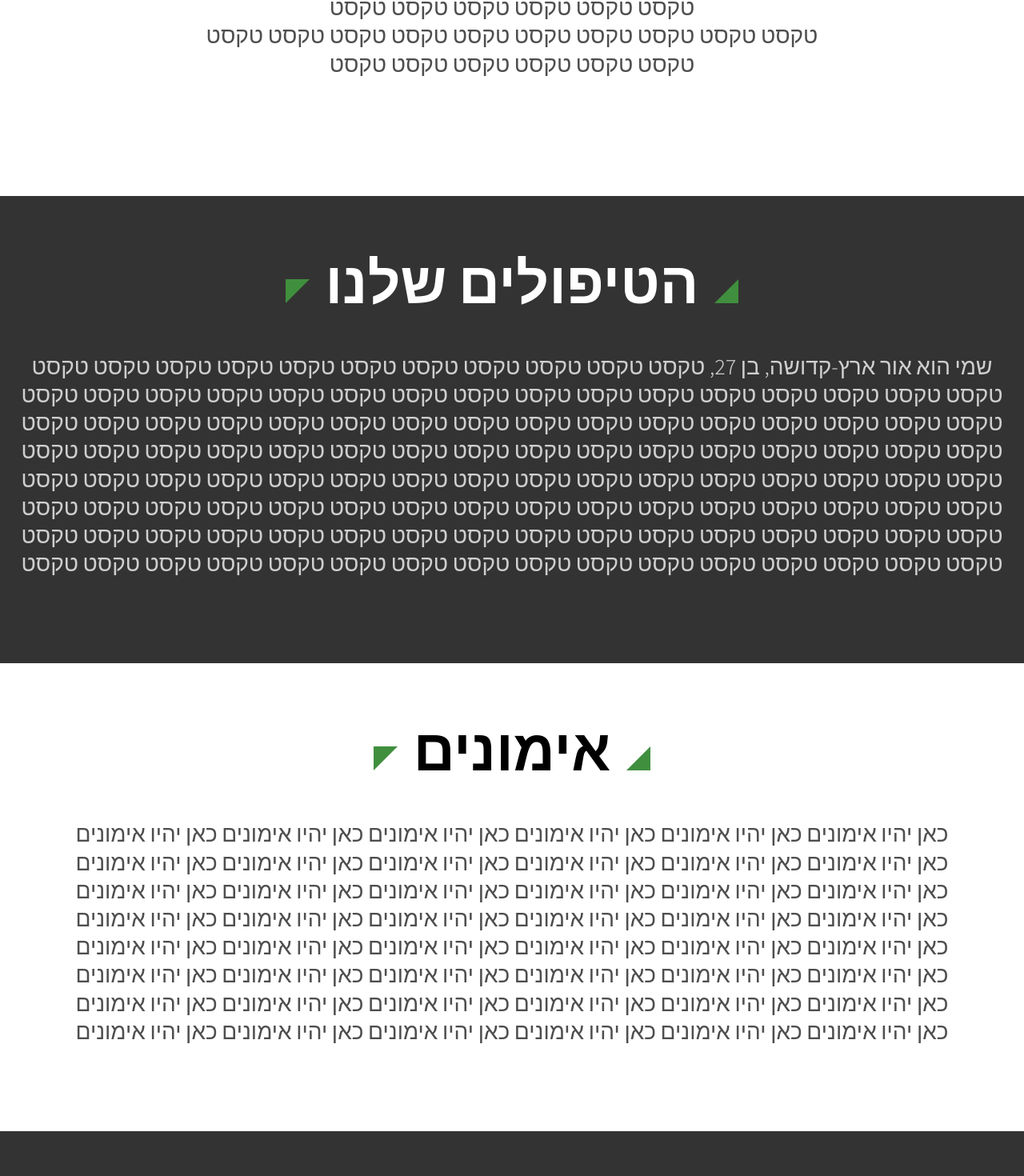
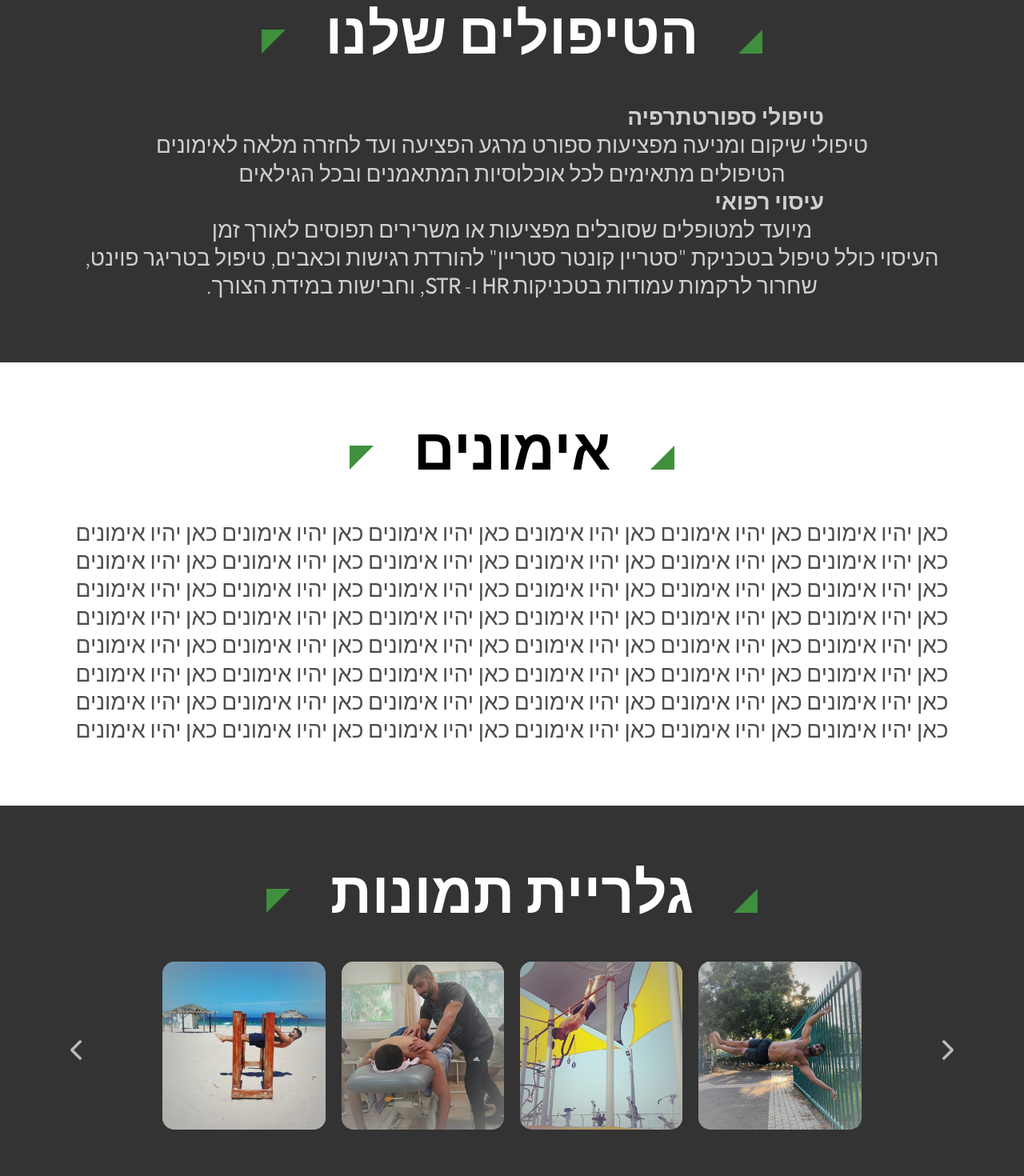
Before and after one commit to RLeDEV/Or_Sports_Therapy, a React (Create React App) app: page / in a window 1280 px wide. Shown: the part 1299-2769 px from the top of the page at 80% size. Built offline with nearby package versions, Linux system fonts and the light colour scheme.

Commit message:
Gallery Changes

```diff
--- a/src/App.css
+++ b/src/App.css
@@ -23,13 +23,13 @@
 
 .title span{
   position: relative;
-  padding: 20px;
+  padding: 50px;
   font-size: 9vh;
   font-weight: 900;
 }
 
 .content {
-  padding-bottom: 80px;
+  padding-bottom: 50px;
   font-size: 3.5vh;
   font-weight: 100;
   color: rgb(78, 78, 78);
--- a/src/Components/About/index.js
+++ b/src/Components/About/index.js
@@ -12,14 +12,13 @@ export default function About(props) {
                 </div>
                 <div className="content">
                     <p>
-                     שמי הוא אור ארץ-קדושה, בן 27, טקסט טקסט טקסט טקסט טקסט טקסט טקסט טקסט טקסט טקסט טקסט <br />
-                     טקסט טקסט טקסט טקסט טקסט טקסט טקסט טקסט טקסט טקסט טקסט טקסט טקסט טקסט טקסט טקסט <br />
-                     טקסט טקסט טקסט טקסט טקסט טקסט טקסט טקסט טקסט טקסט טקסט טקסט טקסט טקסט טקסט טקסט <br />
-                     טקסט טקסט טקסט טקסט טקסט טקסט טקסט טקסט טקסט טקסט טקסט טקסט טקסט טקסט טקסט טקסט <br />
-                     טקסט טקסט טקסט טקסט טקסט טקסט טקסט טקסט טקסט טקסט טקסט טקסט טקסט טקסט טקסט טקסט <br />
-                     טקסט טקסט טקסט טקסט טקסט טקסט טקסט טקסט טקסט טקסט טקסט טקסט טקסט טקסט טקסט טקסט <br />
-                     טקסט טקסט טקסט טקסט טקסט טקסט טקסט טקסט טקסט טקסט טקסט טקסט טקסט טקסט טקסט טקסט <br />
-                     טקסט טקסט טקסט טקסט טקסט טקסט טקסט טקסט טקסט טקסט טקסט טקסט טקסט טקסט טקסט טקסט <br />
+                   .שמי הוא אור ארץ-קדושה, ספורטתרפיסט ומעשה רופאי מתמחה <br />
+                    .התמחותי היא בשיקום מפציעות ספורט, ואני מאמין כושר אישי וקבוצתי מוסמך מכון וינגייט <br />
+                   .Street Workout-ו Calisthenics  הנני בעל התמחות באימוני <br />
+                   <b> :תעודות הסמכה </b><br />
+                     ספורטתרפיסט - <br />
+                     מאמן כושר אישי, לקבוצות ולילדים - <br />
+                     מעסה רפואי, שוודי ומעסה ספורטאים - <br />
                     </p>
                 </div>
             </div>
--- /dev/null
+++ b/src/Components/Gallery/Gallery.js
@@ -0,0 +1,77 @@
+import React from 'react';
+import Sliderr from './Slider.js';
+import './sliders.css';
+
+export default class Gallery extends React.Component {
+    constructor(props) {
+        super(props)
+        this.state = {
+            width: 200,
+            height: 200,
+            images: [
+                '1.png',
+                '2.png',
+                '3.png',
+                '4.png',
+                '5.png',
+                '6.png',
+            ],
+            currentIndex: 0
+        }
+    }
+
+    slideLeft() {
+        const lastIndex = this.state.images.length - 3;
+        const resetIndex = this.state.currentIndex === lastIndex;
+        const index = resetIndex ? 0 : this.state.currentIndex + 3;
+        this.setState({currentIndex: index});
+    }
+
+    slideRight() {
+        const lastIndex = this.state.images.length - 3;
+        const resetIndex = this.state.currentIndex === 0;
+        const index = resetIndex ? lastIndex : this.state.currentIndex - 3  ;
+        this.setState({currentIndex: index});
+    }
+
+    renderSliders() {
+        console.log(this.props.dark)
+        const index = this.state.currentIndex;
+        let firstFiveImages = this.state.images.slice(index, index + 4);
+        if(firstFiveImages.length < 4) {
+            firstFiveImages = firstFiveImages.concat(this.state.images.slice(0, 4 - firstFiveImages.length));
+        }
+        return (
+            <div className={this.props.id + (this.props.dark ? " section-dark" : "")}>
+                <div className="slider-items">
+                <a className="arrow left">
+                    <i className="fas fa-chevron-left" id="prev" onClick={() => this.slideLeft()}/>
+                </a>
+                    {
+                        firstFiveImages.map((image, index) => {
+                            return (
+                                <Sliderr
+                                    image={image}
+                                    width={this.state.width}
+                                    height={this.state.height}
+                                    key={index}
+                                />
+                            )
+                        })
+                    }
+                <a className="arrow right">
+                    <i className="fas fa-chevron-right" id="next" onClick={() => this.slideRight()}/>
+                </a>
+                </div>
+            </div>
+        )
+    }
+
+    render() {
+        return (
+            <div className="slider">
+                {this.renderSliders()}
+            </div>
+        )
+    }
+}
--- /dev/null
+++ b/src/Components/Gallery/Slider.js
@@ -0,0 +1,28 @@
+import React from 'react';
+import PropTypes from 'prop-types';
+
+const Slider = ({image, width, height}) => {
+    const backgroundImage = require(`./img/${image}`);
+    const styles = {
+        backgroundImage: `url(${backgroundImage})`,
+        backgroundPosition: 'center center',
+        backgroundSize: 'cover',
+        backgroundRepeat: 'fixed',
+        float: 'left',
+        width: `${width}px`,
+        height: `${height}px`,
+        marginRight: '10px',
+        marginLeft: '10px',
+        flex: 1
+    }
+    return (
+        <div className="slide" style={styles}></div>
+    )
+}
+
+Slider.defaultProps = {
+    width: 300,
+    height: 600
+}
+
+export default Slider;
--- a/src/Components/Gallery/index.css
+++ b/src/Components/Gallery/index.css
@@ -1,16 +1,6 @@
 #prev,#next {
-    font-size: 35px;
-    color: rgb(175, 175, 175);
     transition: all 0.5s;
-    padding-top: 15vh
-}
-
-#next {
-    margin-left: 30px;
-}
-
-#prev {
-    margin-right: 30px;
+    color: rgb(221, 221, 221);
 }
 
 #prev:hover, #next:hover{
--- a/src/Components/Gallery/index.js
+++ b/src/Components/Gallery/index.js
@@ -1,73 +1,20 @@
 import React from 'react';
-import img1 from './img/1.png';
-import img2 from './img/2.png';
-import img3 from './img/3.png';
-import img4 from './img/4.png';
-import img5 from './img/5.png';
-import img6 from './img/6.png';
+import Gallery from './Gallery';
 import './index.css';
 
-export default class Gallery extends React.Component {
-    constructor(props) {
-        super(props);
-        this.state = {
-            currentImageIndex: 0,
-            images: [
-                img1,
-                img2,
-                img3,
-                img4,
-                img5,
-                img6
-            ]
-        }
-        this.nextSlide = this.nextSlide.bind(this);
-        this.prevSlide = this.prevSlide.bind(this);
-    }
-
-    prevSlide() {
-        const lastIndex = this.state.images.length - 1;
-        const resetIndex = this.state.currentImageIndex === 0;
-        const index = resetIndex ? lastIndex : this.state.currentImageIndex - 1;
-
-        this.setState({
-            currentImageIndex: index
-        });
-    }
-
-    nextSlide() {
-        const lastIndex = this.state.images.length - 1;
-        const resetIndex = this.state.currentImageIndex === lastIndex;
-        const index = resetIndex ? 0 : this.state.currentImageIndex + 1;
-
-        this.setState({
-            currentImageIndex: index
-        });
-    }
-
-    render() {
-        const index = this.state.currentImageIndex;
-        let firstFiveImages = this.state.images.slice(index, index + 5);
-        if(firstFiveImages.length < 5) {
-            firstFiveImages = firstFiveImages.concat(this.state.images.slice(0, 5 - firstFiveImages.length));
-        }
-
+export default function GallerySec(props) {
     return (
-            <div className={this.props.id + (this.props.dark ? " section-dark" : "")}>
+        <div className={props.id + (props.dark ? " section-dark" : "")}>
             <div className="title">
                 <div id="triangle-topleft" />
                 <span>גלריית תמונות</span>
                 <div id="triangle-bottomright" />
             </div>
-                <div className="images-display">
-                    <i className="fas fa-chevron-left" onClick={this.prevSlide} id="prev"/>
-                    {
-                        firstFiveImages.map((image, index) =>
-                        <img id="displayed-image" key={index} src={image} alt="" />
-                    )}
-                    <i className="fas fa-chevron-right" onClick={this.nextSlide} id="next"/>
+            <div className="content">
+                <p>
+                   <Gallery />
+                </p>
             </div>
         </div>
-        )
-    }
-}
+    );
+};
--- /dev/null
+++ b/src/Components/Gallery/sliders.css
@@ -0,0 +1,34 @@
+.slider-items > .arrow {
+    flex: 1;
+}
+
+.slider-items i {
+    cursor: pointer;
+    opacity: 0.8;
+    padding-top: 50%;
+}
+
+.slider .slide {
+    -webkit-transition: 0.5s;
+    -moz-transition: 0.5s;
+    -o-transition: 0.5s;
+    transition: 0.5s;
+}
+
+.slide {
+    padding: 5px;
+    box-shadow: inset 0px 0px 90px 0px rgb(158, 158, 158);
+    border-radius: 15px;
+    transition: all 1.5s;
+}
+
+.slide:hover {
+    box-shadow: none;
+    transition: all 1.5s;
+    transform: scale(1.5);
+}
+
+.slider-items {
+    display: flex;
+    justify-content: space-around;
+}
--- a/src/Components/Treatments/index.js
+++ b/src/Components/Treatments/index.js
@@ -11,14 +11,17 @@ export default function Treatments(props) {
             </div>
             <div className="content">
                 <p>
-                    שמי הוא אור ארץ-קדושה, בן 27, טקסט טקסט טקסט טקסט טקסט טקסט טקסט טקסט טקסט טקסט טקסט <br />
-                    טקסט טקסט טקסט טקסט טקסט טקסט טקסט טקסט טקסט טקסט טקסט טקסט טקסט טקסט טקסט טקסט <br />
-                    טקסט טקסט טקסט טקסט טקסט טקסט טקסט טקסט טקסט טקסט טקסט טקסט טקסט טקסט טקסט טקסט <br />
-                    טקסט טקסט טקסט טקסט טקסט טקסט טקסט טקסט טקסט טקסט טקסט טקסט טקסט טקסט טקסט טקסט <br />
-                    טקסט טקסט טקסט טקסט טקסט טקסט טקסט טקסט טקסט טקסט טקסט טקסט טקסט טקסט טקסט טקסט <br />
-                    טקסט טקסט טקסט טקסט טקסט טקסט טקסט טקסט טקסט טקסט טקסט טקסט טקסט טקסט טקסט טקסט <br />
-                    טקסט טקסט טקסט טקסט טקסט טקסט טקסט טקסט טקסט טקסט טקסט טקסט טקסט טקסט טקסט טקסט <br />
-                    טקסט טקסט טקסט טקסט טקסט טקסט טקסט טקסט טקסט טקסט טקסט טקסט טקסט טקסט טקסט טקסט <br />
+                    <div className="treatment-title" align="right" style={{'paddingRight': '250px'}}>
+                        <b>טיפולי ספורטתרפיה</b>
+                    </div>
+                    טיפולי שיקום ומניעה מפציעות ספורט מרגע הפציעה ועד לחזרה מלאה לאימונים <br />
+                    הטיפולים מתאימים לכל אוכלוסיות המתאמנים ובכל הגילאים<br />
+                    <div className="treatment-title" align="right" style={{'paddingRight': '250px'}}>
+                        <b>עיסוי רפואי</b>
+                    </div>
+                    מיועד למטופלים שסובלים מפציעות או משרירים תפוסים לאורך זמן<br />
+                   ,העיסוי כולל טיפול בטכניקת "סטריין קונטר סטריין" להורדת רגישות וכאבים, טיפול בטריגר פוינט<br />
+                   .וחבישות במידת הצורך  ,<b>STR</b> -ו <b>HR</b> שחרור לרקמות עמודות בטכניקות <br />
                 </p>
             </div>
         </div>
```
Lines whose indentation alone changed are shown as unchanged.
